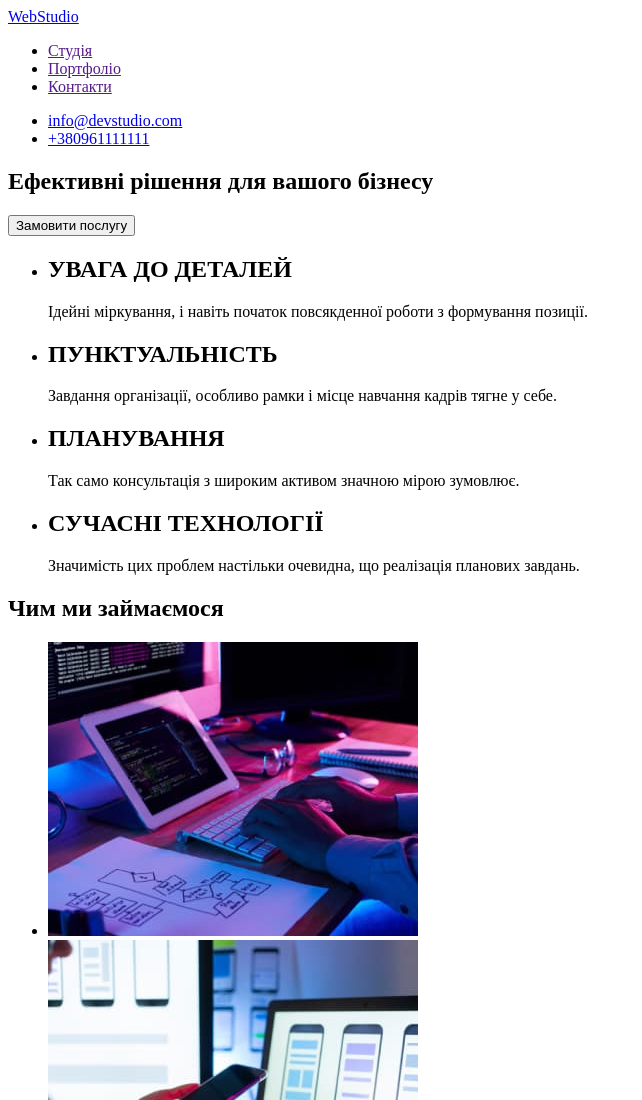
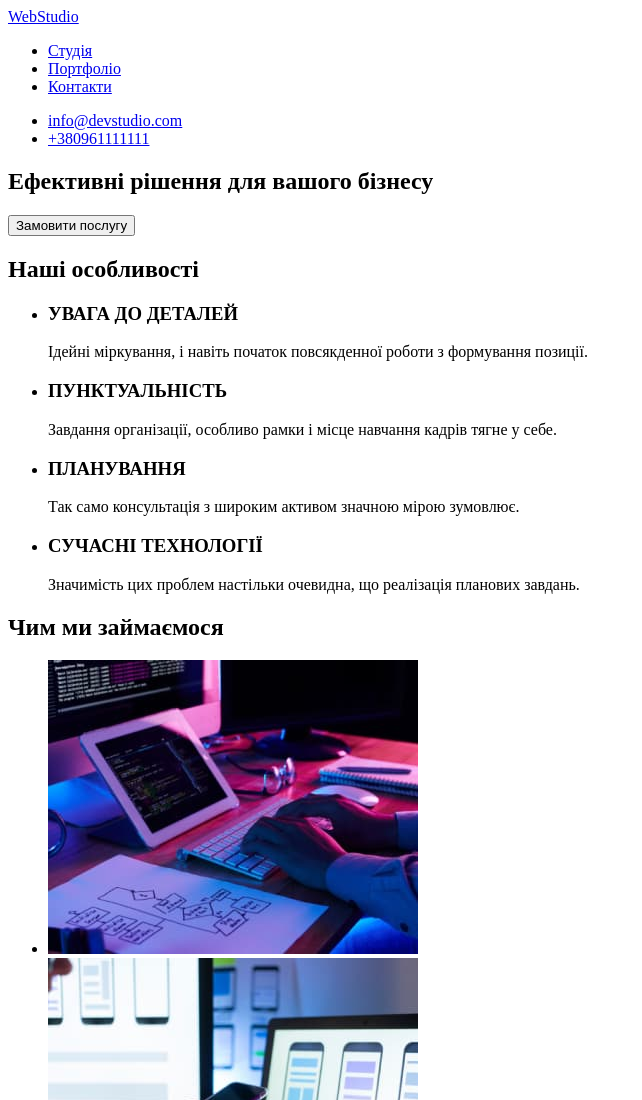
Before and after one commit to ViktorKryvorotov/goit-markup-hw-01, a plain HTML site: page index.html in a window 1280 px wide. Shown: the top 1100 px of the page, without its empty margins (0-642 px from the left). Drawn offline with Linux system fonts and the light colour scheme.

Commit message:
виправив зауваження ментора по ДЗ№1

```diff
--- a/index.html
+++ b/index.html
@@ -12,9 +12,9 @@
     <nav>
         <a href="#">WebStudio</a>
         <ul>
-            <li><a href="">Студія</a></li>
-            <li><a href="">Портфоліо</a></li>
-            <li><a href="">Контакти</a></li>
+            <li><a href="#">Студія</a></li>
+            <li><a href="#">Портфоліо</a></li>
+            <li><a href="#">Контакти</a></li>
         </ul>
     </nav>
     <ul>
@@ -30,21 +30,22 @@
     </section>
     <!--Наші переваги-->
     <section>
+        <h2>Наші особливості</h2>
         <ul>
             <li>
-                <h2>УВАГА ДО ДЕТАЛЕЙ</h2>
+                <h3>УВАГА ДО ДЕТАЛЕЙ</h3>
                 <p>Ідейні міркування, і навіть початок повсякденної роботи з формування позиції.</p>
             </li>
             <li>
-                <h2>ПУНКТУАЛЬНІСТЬ</h2>
+                <h3>ПУНКТУАЛЬНІСТЬ</h3>
                 <p>Завдання організації, особливо рамки і місце навчання кадрів тягне у себе.</p>
             </li>
             <li>
-                <h2>ПЛАНУВАННЯ</h2>
+                <h3>ПЛАНУВАННЯ</h3>
                 <p>Так само консультація з широким активом значною мірою зумовлює.</p>
             </li>
             <li>
-                <h2>СУЧАСНІ ТЕХНОЛОГІЇ</h2>
+                <h3>СУЧАСНІ ТЕХНОЛОГІЇ</h3>
                 <p>Значимість цих проблем настільки очевидна, що реалізація планових завдань.</p>
             </li>
         </ul>
```
